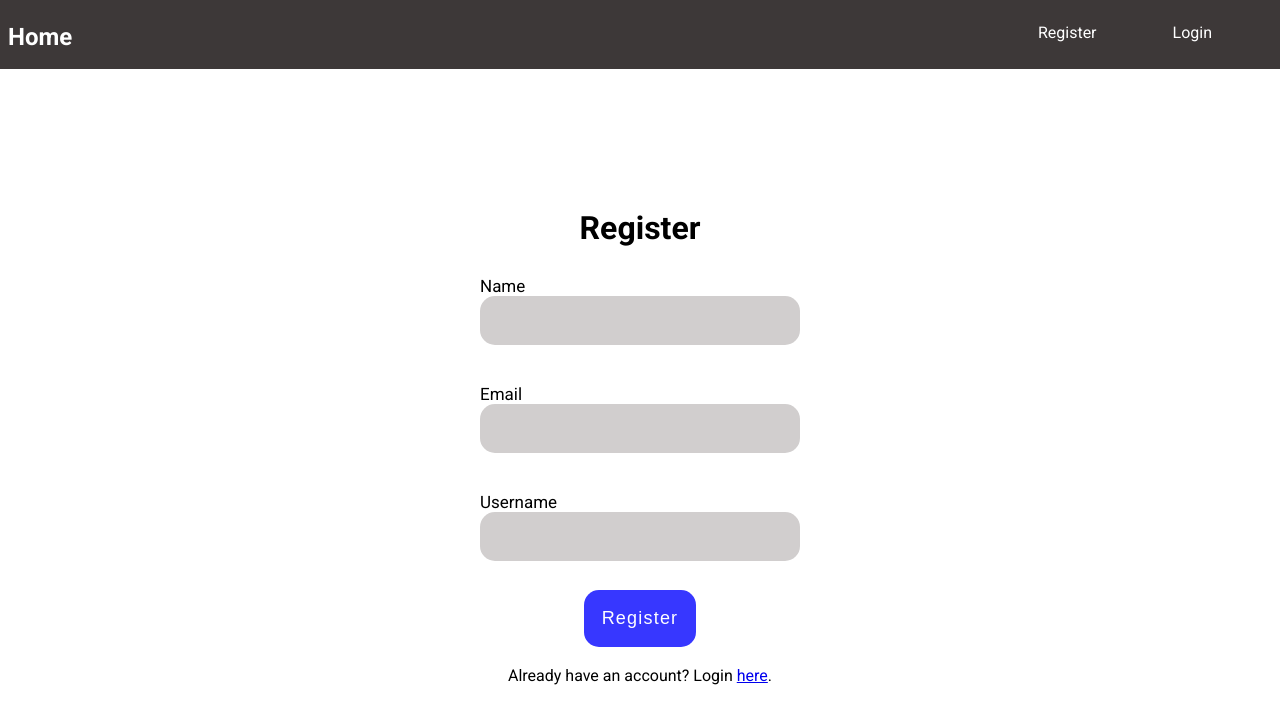
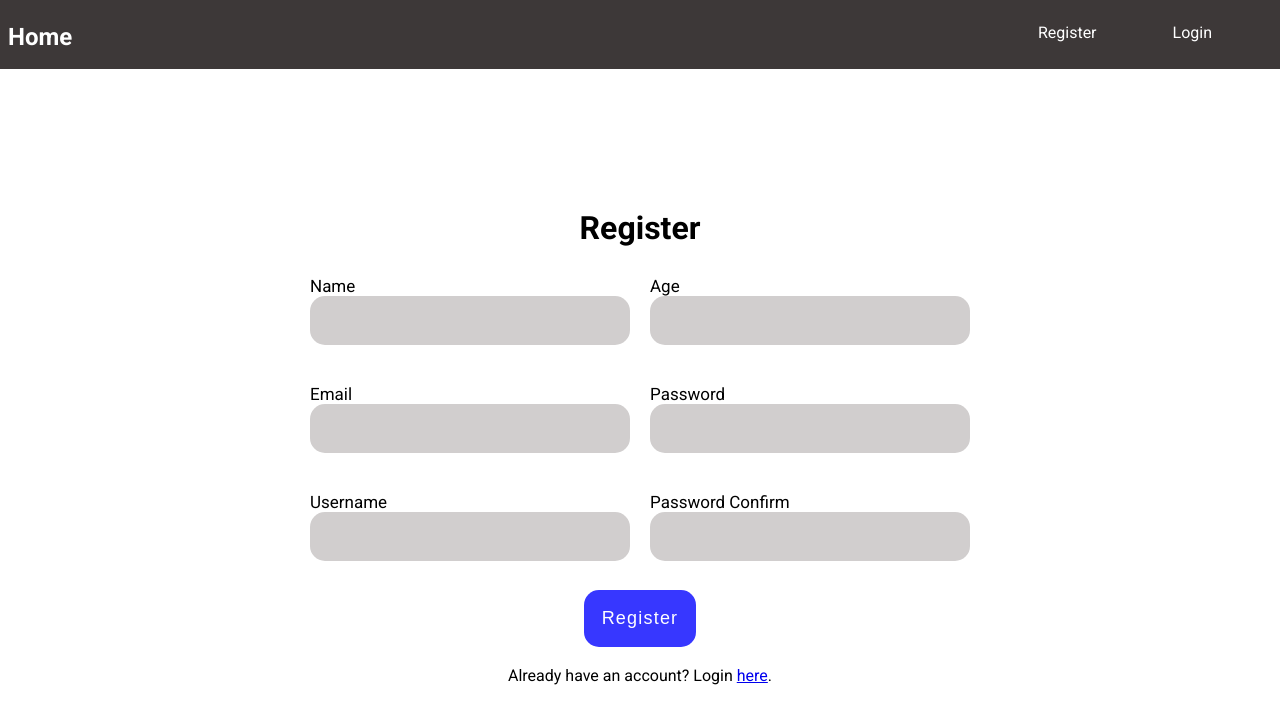
Before and after one commit to ricecooker312/uranin_project, a React (Create React App) app in the folder client/: page /accounts/register in a window 1280 px wide. Shown: the top 724 px of the page. Built offline with nearby package versions, Linux system fonts and the light colour scheme.

Commit message:
fixed profile page

```diff
--- a/client/src/App.js
+++ b/client/src/App.js
@@ -17,6 +17,7 @@ function App() {
           <Route path='/accounts/login' element={<Login />} />
           <Route path='/accounts/register' element={<Register />} />
           <Route path='/accounts/change-password' element={<ChangePassword />} />
+          <Route path='/accounts/profile' element={<Profile />} />
           <Route path='*' element={<p>404 Page Not Found</p>} />
         </Routes>
       </Router>
--- a/client/src/components/Navbar.js
+++ b/client/src/components/Navbar.js
@@ -80,6 +80,9 @@ const Navbar = () => {
             <Group className={'nav-thing'}>
                 <ul>
                     <li className='item'>
+                      <Link className='a-tag' to='/accounts/profile'>Profile</Link>
+                    </li>
+                    <li className='item'>
                         <Link className='a-tag' onClick={logout} to='/'>Logout</Link>
                     </li>
                     <li className='item'>
--- a/client/src/components/jwtfns.js
+++ b/client/src/components/jwtfns.js
@@ -31,3 +31,26 @@ export const refreshToken = (token) => {
 
     return localStorage.getItem("atoken")
 }
+
+export const replaceRefreshToken = (oldToken, newToken) => {
+    const deletePayload = {
+        method: 'DELETE',
+        headers: {
+            'Content-Type': 'application/json'
+        },
+        body: JSON.stringify({
+            rtoken: oldToken
+        })
+    }
+
+    fetch('/api/auth/logout', deletePayload)
+    .then(res => res.json())
+    .then(data => {
+        if (data.error) throw new Error(data.error)
+        else {
+            localStorage.setItem("rtoken", newToken)
+        }
+    })
+
+    return localStorage.getItem("rtoken")
+}
--- a/client/src/pages/Profile.js
+++ b/client/src/pages/Profile.js
@@ -1,7 +1,7 @@
 import React, { useEffect, useState } from 'react'
 import { useNavigate } from 'react-router'
 
-import { isAuthenticated, refreshToken } from '../components/jwtfns'
+import { isAuthenticated, refreshToken, replaceRefreshToken } from '../components/jwtfns'
 
 import Group from '../components/Group'
 import Item from '../components/Item'
@@ -95,8 +95,9 @@ const Profile = () => {
                 setError(data.error)
             }
             else if (data.message) {
+                localStorage.setItem("rtoken", data.refreshToken)
                 localStorage.setItem("atoken", data.accessToken)
-                navigate('/')
+                window.location.reload()
             }
         })
         .catch((err) => {
--- a/client/src/pages/Register.js
+++ b/client/src/pages/Register.js
@@ -75,11 +75,10 @@ const Register = () => {
   return (
     <Group className={'register-container'}>
         <Alert atype={'error'}>{error}</Alert>
-        <Group className={'first-half'}>
-            <Item className={'center'} space='full'>
-                <Header type={'h1'}>Register</Header>
-            </Item>
-        </Group>
+        <Item className={'center'} space='full'>
+            <Header type={'h1'}>Register</Header>
+        </Item>
+        <Group className={'flex-area'}>
         <Group className={'second-half'}>
             <Item space={'full'}>
                 <Textfield label={'Name'} type='text' required onChange={(e) => {
@@ -100,7 +99,27 @@ const Register = () => {
                 }} />
             </Item>
         </Group>
-        <Group className={'third-half'}></Group>
+        <Group className={'third-half'}>
+            <Item space={'full'}>
+                <Textfield label={'Age'} type='number' required onChange={(e) => {
+                    if (e.target.value === "") setAge(null)
+                    else setAge(e.target.value)
+                }} />
+            </Item>
+            <Item space={'full'}>
+                <Textfield label={'Password'} type='Password' required onChange={(e) => {
+                    if (e.target.value === "") setPassword(null)
+                    else setPassword(e.target.value)
+                }} />
+            </Item>
+            <Item space={'full'}>
+                <Textfield label={'Password Confirm'} type='Password' required onChange={(e) => {
+                    if (e.target.value === "") setPasswordC(null)
+                    else setPasswordC(e.target.value)
+                }} />
+            </Item>
+        </Group>
+        </Group>
         <Item space={'full'}>
             <Button size={'medium'} style='primary' onClick={register}>Register</Button>
         </Item>
--- a/client/src/pages/css/Register.css
+++ b/client/src/pages/css/Register.css
@@ -17,3 +17,7 @@
     padding-top: 20px;
     padding-bottom: 20px;
 }
+
+.flex-area {
+    display: flex;
+}
```
Also changed, not shown: 1 other file (tests, documents, lock files or other folders).
